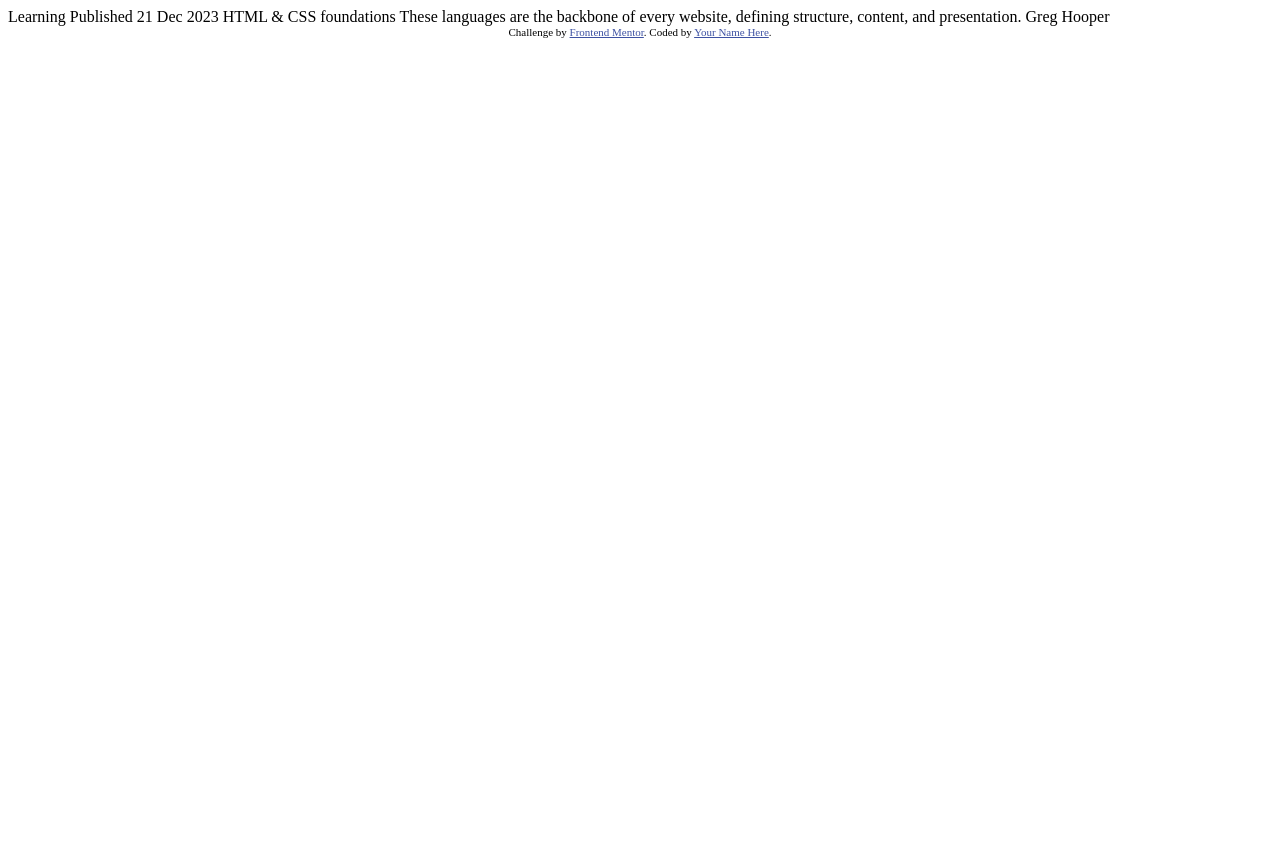
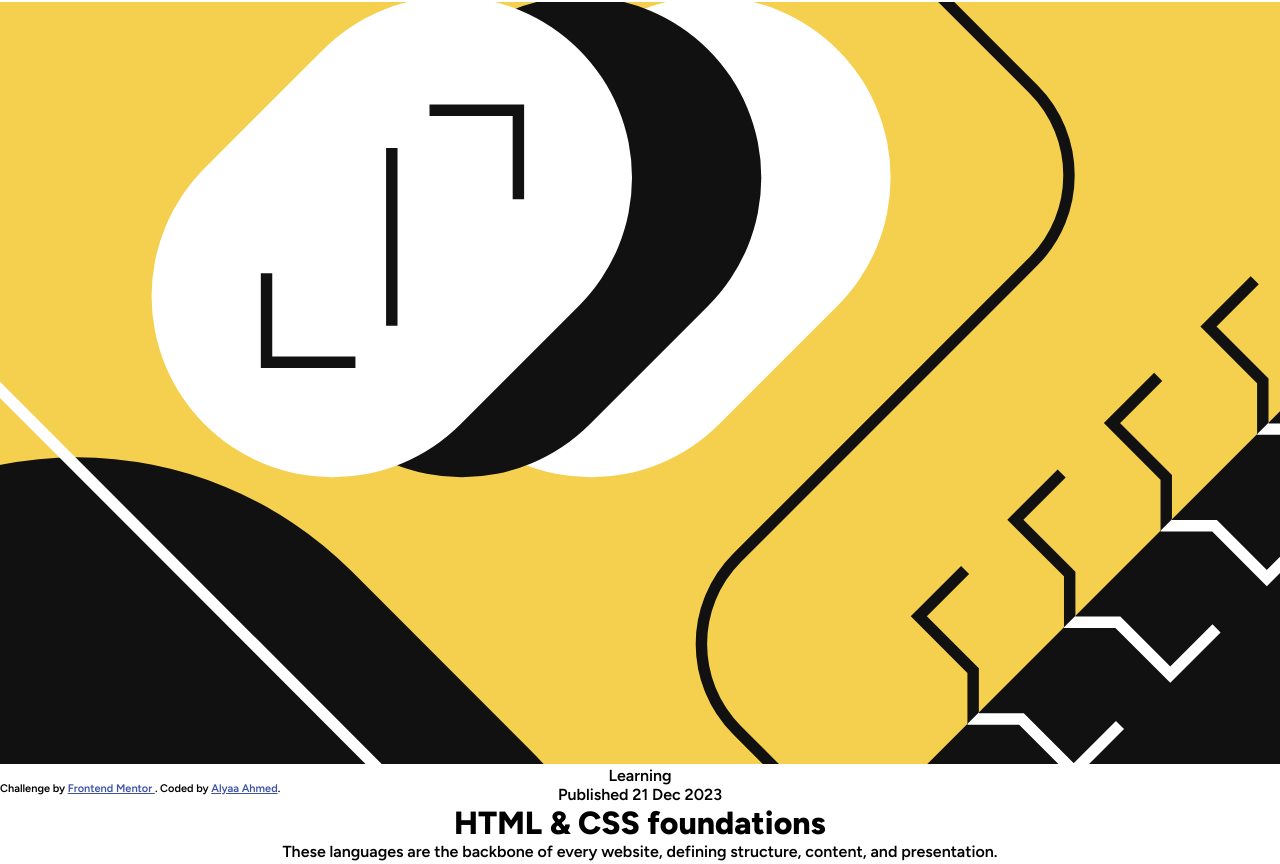
Before and after one commit to AlyaaRushdy/FrontendMentor-Blog-Preview-Card, a plain HTML site: page index.html in a window 1280 px wide. Shown: the top 864 px of the page. Before the commit the page ends 800 px from the top, so only its background shows below. Drawn offline with Linux system fonts and the light colour scheme.

Commit message:
html full

```diff
--- a/index.html
+++ b/index.html
@@ -1,34 +1,53 @@
 <!DOCTYPE html>
 <html lang="en">
-<head>
-  <meta charset="UTF-8">
-  <meta name="viewport" content="width=device-width, initial-scale=1.0"> <!-- displays site properly based on user's device -->
+  <head>
+    <meta charset="UTF-8" />
+    <meta name="viewport" content="width=device-width, initial-scale=1.0" />
+    <link
+      rel="icon"
+      type="image/png"
+      sizes="32x32"
+      href="./assets/images/favicon-32x32.png"
+    />
+    <link rel="stylesheet" href="CSS/style.css" />
+    <title>Frontend Mentor | Blog preview card</title>
+  </head>
+  <body>
+    <main class="main">
+      <img
+        src="assets/images/illustration-article.svg"
+        alt="Course Representative Image"
+        width="336"
+        height="201"
+        class="main__img"
+      />
+      <p class="main__p--status">Learning</p>
+      <p>Published 21 Dec 2023</p>
+      <h1 class="main__h1">HTML & CSS foundations</h1>
+      <p class="gray-text">
+        These languages are the backbone of every website, defining structure,
+        content, and presentation.
+      </p>
+      <div class="instructor">
+        <img
+          src="assets/images/image-avatar.webp"
+          alt="Instructor picture"
+          width="64"
+          height="65"
+          class="instructor__img"
+        />
+        <h2 class="instructor__h2">Greg Hooper</h2>
+      </div>
+    </main>
 
-  <link rel="icon" type="image/png" sizes="32x32" href="./assets/images/favicon-32x32.png">
-
-  <title>Frontend Mentor | Blog preview card</title>
-
-  <!-- Feel free to remove these styles or customise in your own stylesheet 👍 -->
-  <style>
-    .attribution { font-size: 11px; text-align: center; }
-    .attribution a { color: hsl(228, 45%, 44%); }
-  </style>
-</head>
-<body>
-
-  Learning
-
-  Published 21 Dec 2023
-
-  HTML & CSS foundations
-
-  These languages are the backbone of every website, defining structure, content, and presentation.
-
-  Greg Hooper
-
-  <div class="attribution">
-    Challenge by <a href="https://www.frontendmentor.io?ref=challenge" target="_blank">Frontend Mentor</a>.
-    Coded by <a href="#">Your Name Here</a>.
-  </div>
-</body>
+    <footer class="footer">
+      <p>
+        Challenge by
+        <a href="https://www.frontendmentor.io?ref=challenge" target="_blank">
+          Frontend Mentor
+        </a>
+        . Coded by <a href="https://github.com/AlyaaRushdy">Alyaa Ahmed</a>.
+      </p>
+    </footer>
+  </body>
 </html>
```
